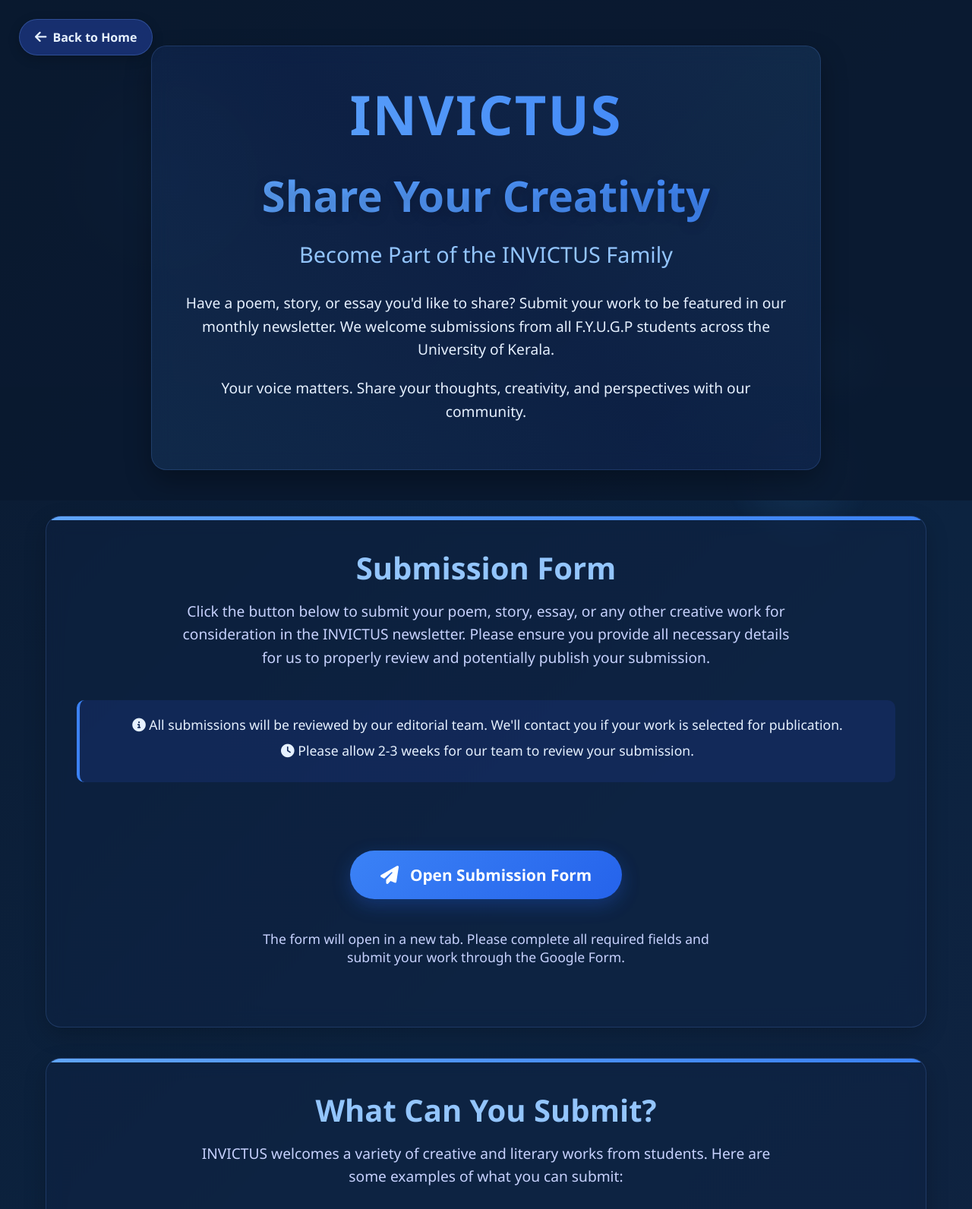
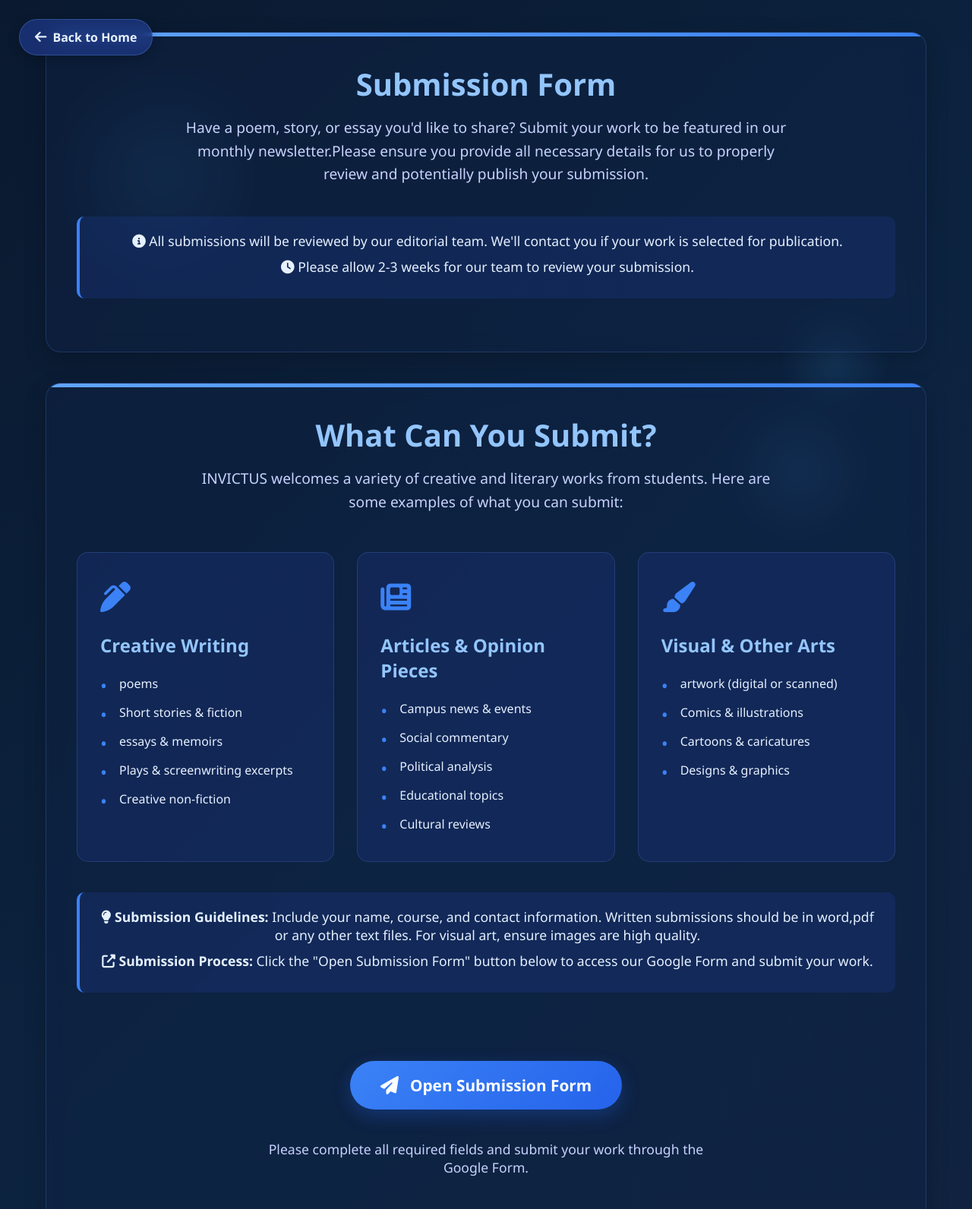
Before and after one commit to Shameem123456/INVICTUSlocal, a plain HTML site: page index.html in a window 1280 px wide. Shown: the top 1592 px of the page at 76% size. Drawn offline with Linux system fonts and the light colour scheme.

Commit message:
Update index.html

```diff
--- a/index.html
+++ b/index.html
@@ -425,24 +425,14 @@
         <span>Back to Home</span>
     </a>
 
-    <!-- Header section -->
-    <section class="header">
-        <div class="header-content">
-            <div class="invictus-logo">INVICTUS</div>
-            <h1>Share Your Creativity</h1>
-            <h2>Become Part of the INVICTUS Family</h2>
-            <p>Have a poem, story, or essay you'd like to share? Submit your work to be featured in our monthly newsletter. We welcome submissions from all F.Y.U.G.P students across the University of Kerala.</p>
-            <p>Your voice matters. Share your thoughts, creativity, and perspectives with our community.</p>
-        </div>
-    </section>
-
+    <br>
     <!-- Main content -->
     <div class="content-container">
         <!-- Form container -->
         <section class="form-container">
             <div class="form-header">
                 <h2>Submission Form</h2>
-                <p>Click the button below to submit your poem, story, essay, or any other creative work for consideration in the INVICTUS newsletter. Please ensure you provide all necessary details for us to properly review and potentially publish your submission.</p>
+                <p>Have a poem, story, or essay you'd like to share? Submit your work to be featured in our monthly newsletter.Please ensure you provide all necessary details for us to properly review and potentially publish your submission.</p>
             </div>
 
             <div class="form-note">
@@ -450,14 +440,7 @@
                 <p><i class="fas fa-clock"></i> Please allow 2-3 weeks for our team to review your submission.</p>
             </div>
 
-            <!-- Direct link to Google Form -->
-            <div class="form-link-container">
-                <a href="https://forms.gle/12WNXNrBMWK6Rbu79" target="_blank" class="form-link-button">
-                    <i class="fas fa-paper-plane"></i>
-                    Open Submission Form
-                </a>
-                <p class="form-link-description">The form will open in a new tab. Please complete all required fields and submit your work through the Google Form.</p>
-            </div>
+
         </section>
 
         <!-- What to submit section -->
@@ -474,9 +457,9 @@
                     </div>
                     <h3>Creative Writing</h3>
                     <ul>
-                        <li>Original poems (any style)</li>
+                        <li>poems</li>
                         <li>Short stories & fiction</li>
-                        <li>Personal essays & memoirs</li>
+                        <li>essays & memoirs</li>
                         <li>Plays & screenwriting excerpts</li>
                         <li>Creative non-fiction</li>
                     </ul>
@@ -502,8 +485,8 @@
                     </div>
                     <h3>Visual & Other Arts</h3>
                     <ul>
-                        <li>Original artwork (digital or scanned)</li>
-                        <li>Photography (campus life, nature)</li>
+                        <li>artwork (digital or scanned)</li>
+
                         <li>Comics & illustrations</li>
                         <li>Cartoons & caricatures</li>
                         <li>Designs & graphics</li>
@@ -512,8 +495,16 @@
             </div>
 
             <div class="form-note" style="margin-top: 40px;">
-                <p><i class="fas fa-lightbulb"></i> <strong>Submission Guidelines:</strong> Please ensure your work is original and unpublished. Include your name, course, and contact information. Written submissions should not exceed 1500 words. For visual art, ensure images are high quality.</p>
-                <p><i class="fas fa-external-link-alt"></i> <strong>Submission Process:</strong> Click the "Open Submission Form" button above to access our Google Form and submit your work.</p>
+                <p><i class="fas fa-lightbulb"></i> <strong>Submission Guidelines:</strong> Include your name, course, and contact information. Written submissions should be in word,pdf or any other text files. For visual art, ensure images are high quality.</p>
+                <p><i class="fas fa-external-link-alt"></i> <strong>Submission Process:</strong> Click the "Open Submission Form" button below to access our Google Form and submit your work.</p>
+            </div>
+            <!-- Direct link to Google Form -->
+            <div class="form-link-container">
+                <a href="https://forms.gle/12WNXNrBMWK6Rbu79" target="_blank" class="form-link-button">
+                    <i class="fas fa-paper-plane"></i>
+                    Open Submission Form
+                </a>
+                <p class="form-link-description"> Please complete all required fields and submit your work through the Google Form.</p>
             </div>
         </section>
     </div>
@@ -522,7 +513,7 @@
     <footer class="footer">
         <div class="footer-logo">INVICTUS</div>
         <p>Monthly Newsletter of F.Y.U.G.P Men's Hostel, University of Kerala, Kariavattom Campus</p>
-        <p>Submit your work and join our community of creative thinkers and writers</p>
+
         <p>&copy; <span id="currentYear"></span> All Rights Reserved | A Platform for Student Expression</p>
     </footer>
 
```
